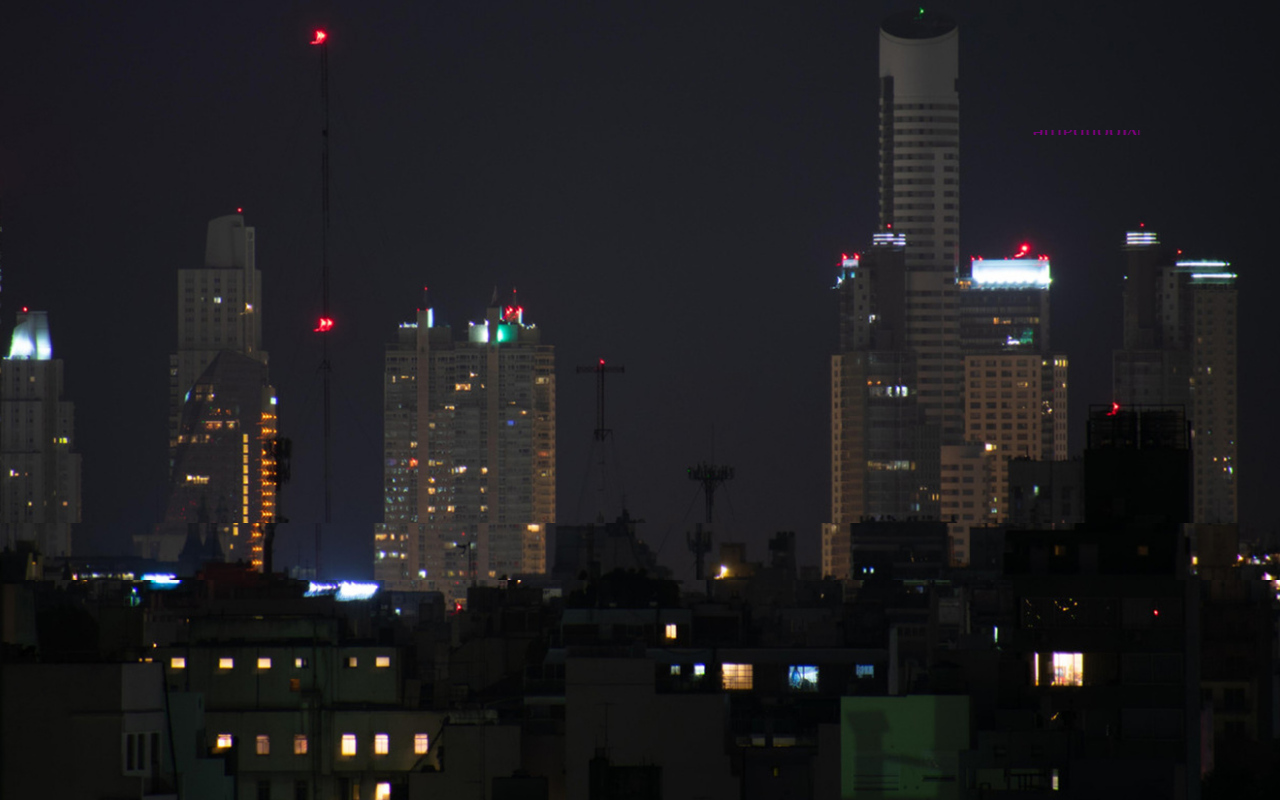
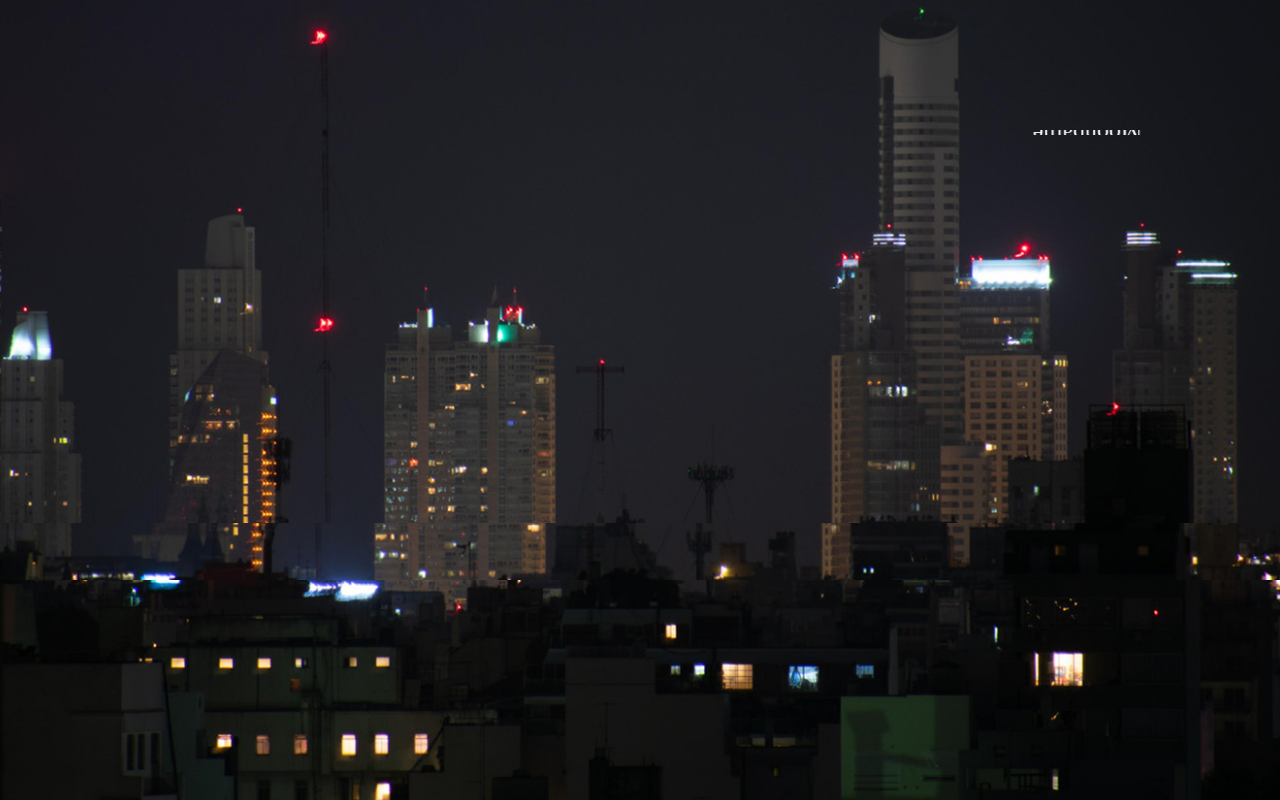
Before and after one commit to eugeniosaintemarie/glitch, a plain HTML site: page index.html in a window 1280 px wide. Drawn offline with Linux system fonts and the light colour scheme.

Commit message:
2021-08-25

```diff
--- a/css/styles.css
+++ b/css/styles.css
@@ -461,7 +461,7 @@ a.demo--current {
 /*--------------------------------------------------*/
 
 .demo-1 {
-  --color-text: purple;
+  --color-text: white;
   --color-bg: black;
   --color-link: purple;
   --color-link-hover: white;
```
